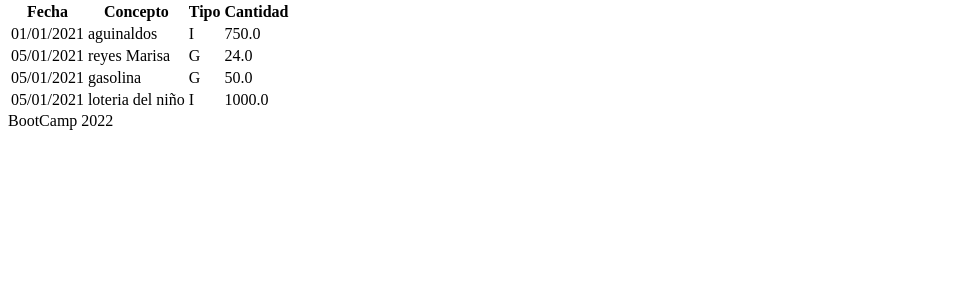
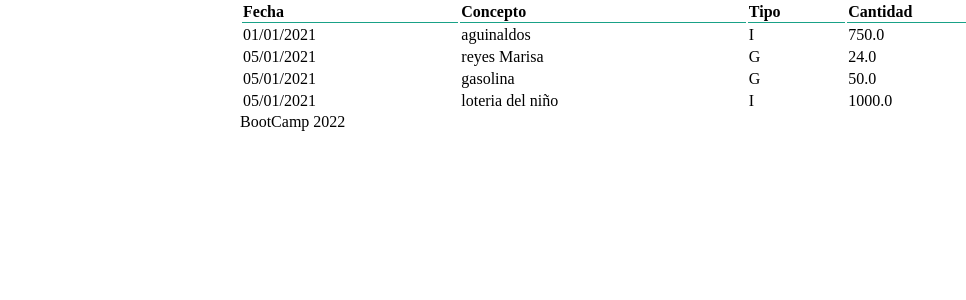
Before and after one commit to Luisda1977/hello-flask, a Flask app: page / in a window 1280 px wide. Shown: the part 78-378 px from the top of the page, without its empty margins (0-966 px from the left). Run offline with Flask 2, Linux system fonts and the light colour scheme.

Commit message:
Seguimos dando forma a la WEB trabajando con styles

```diff
--- a/balance/static/css/styles.css
+++ b/balance/static/css/styles.css
@@ -6,6 +6,8 @@ header {
     line-height: 50px;
     padding-left: 25px;
 }
+
+
 nav {
     background-color: #19a187;
     color: white;
@@ -13,3 +15,21 @@ nav {
     line-height: 25px;
     padding-left: 25px;
 }
+
+
+main {
+    max-width: 800px;
+    margin: auto;
+    padding: 0 20px;
+}
+
+
+table.paper {
+    width: 100%;
+}
+
+
+.titulo-tabla {
+    border-bottom: #19a187 1px solid;
+    text-align: left;
+}
--- a/balance/templates/inicio.html
+++ b/balance/templates/inicio.html
@@ -16,12 +16,13 @@
         Inicio | Nuevo
     </nav>
 
-    <table class="lista">
+    <main>
+        <table class="paper">
         <tr>
-        <th>Fecha</th>
-        <th>Concepto</th>
-        <th>Tipo</th>
-        <th>Cantidad</th>
+            <th class="titulo-tabla">Fecha</th>
+            <th class="titulo-tabla">Concepto</th>
+            <th class="titulo-tabla">Tipo</th>
+            <th class="titulo-tabla">Cantidad</th>
         </tr>
         {% for mov in movs %}
         <tr>
@@ -33,6 +34,6 @@
         {% endfor %}
         </table>
         <footer class="pie_de_página">BootCamp 2022</footer>
-
+    </main>
 </body>
 </html>
```
Lines whose indentation alone changed are shown as unchanged.
